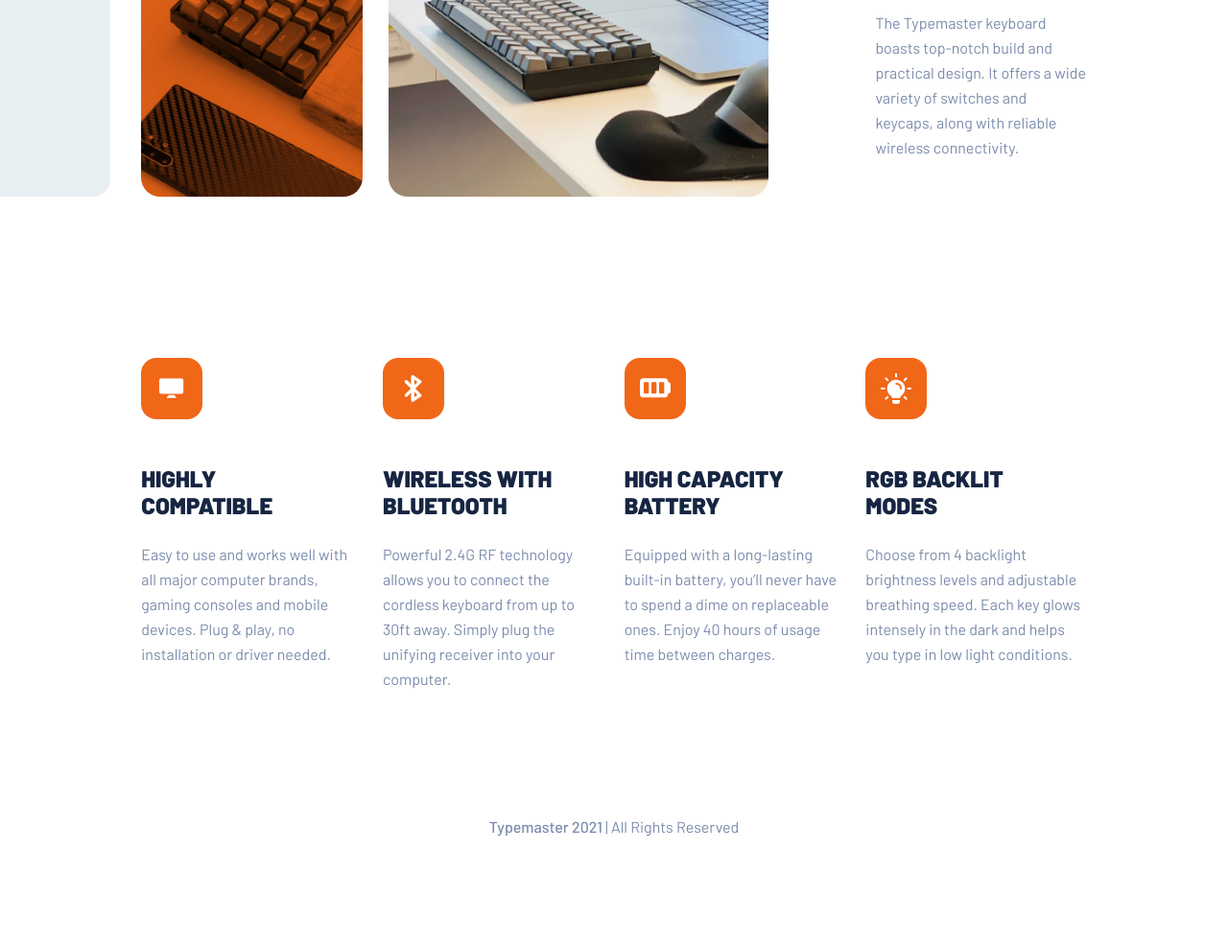
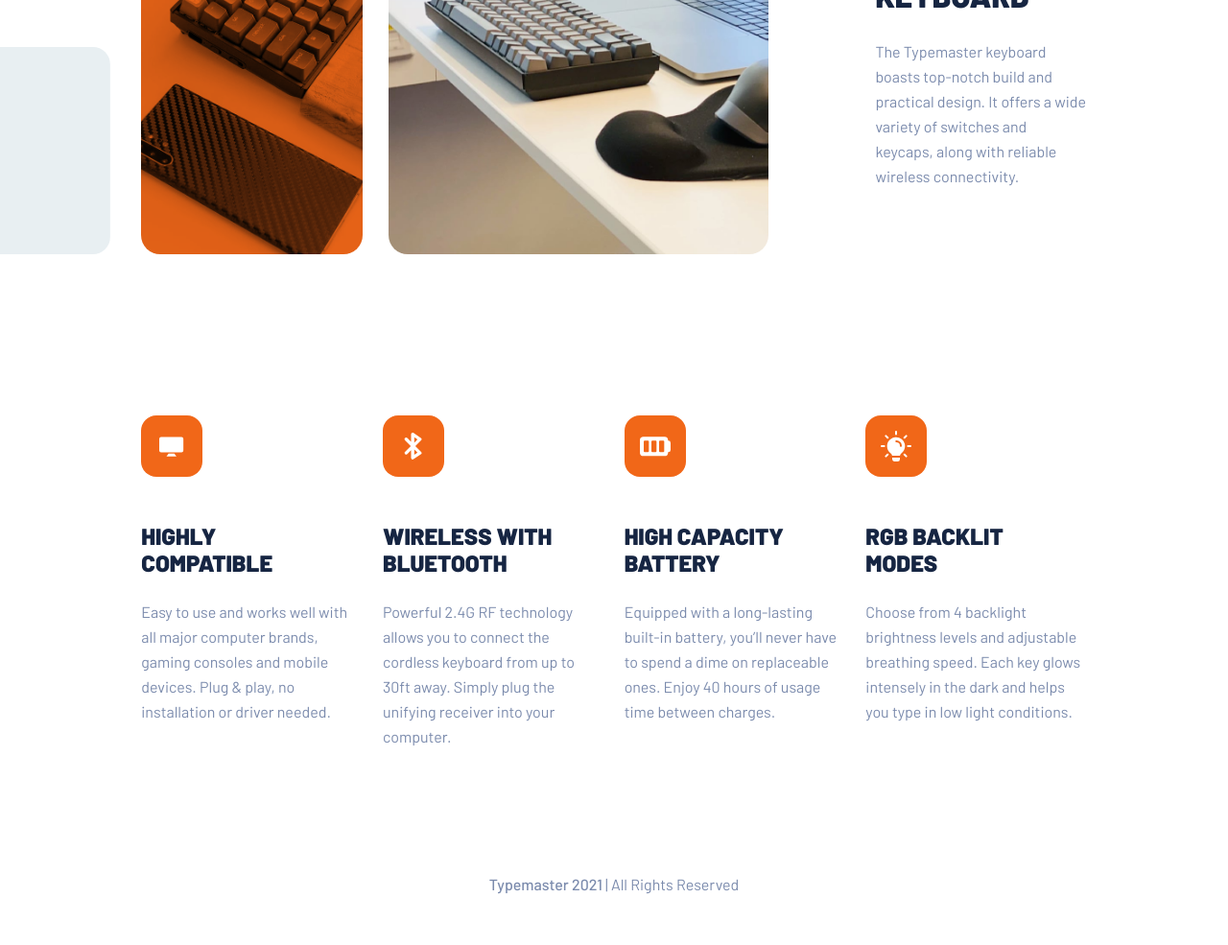
Before and after one commit to philosophy-flow/typemaster-landing-page, a plain HTML site: page index.html in a window 1280 px wide. Shown: the part 809-1794 px from the top of the page at 96% size. Before the commit the page ends 1734 px from the top, so only its background shows below. Drawn offline with Linux system fonts and the light colour scheme.

Commit message:
fixing overview img height on desktop

```diff
--- a/styles.css
+++ b/styles.css
@@ -429,7 +429,7 @@ p, span {
     margin: 0;
     margin-right: 8.68vw;
 
-    height: calc(31vw * .927);
+    height: calc(31vw * 1.08);
   }
 
   .overview-img-1 {
```
